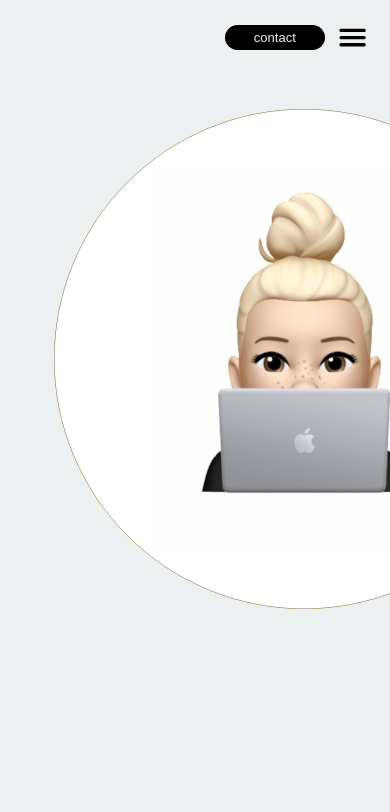
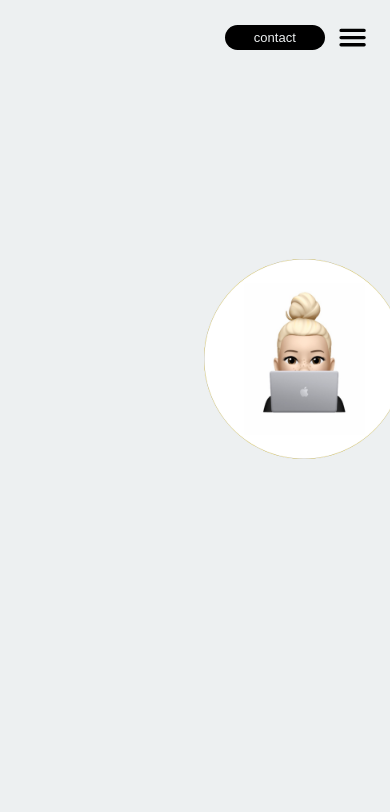
Before and after one commit to Frenzy265/portfolio, a React (Create React App) app: page / in a window 390 px wide. Shown: the top 812 px of the page. Built offline with nearby package versions, Linux system fonts and the light colour scheme.

Commit message:
💄 Add media querie at circle

```diff
--- a/src/components/Circle.js
+++ b/src/components/Circle.js
@@ -11,18 +11,26 @@ const Container = styled.div`
   align-items: center;
   flex-direction: column;
 
+  @media (max-width: 500px) {
+    width: 200px;
+    height: 200px;
+  }
+
   h1 {
     color: var(--secondary-color);
-    font-size: 10rem;
     margin: 30px;
   }
 
   svg {
     width: 70px;
+
+    @media (max-width: 500px) {
+      width: 0;
+    }
   }
 
   img {
-    width: 500px;
+    width: inherit;
   }
 `;
 
```
